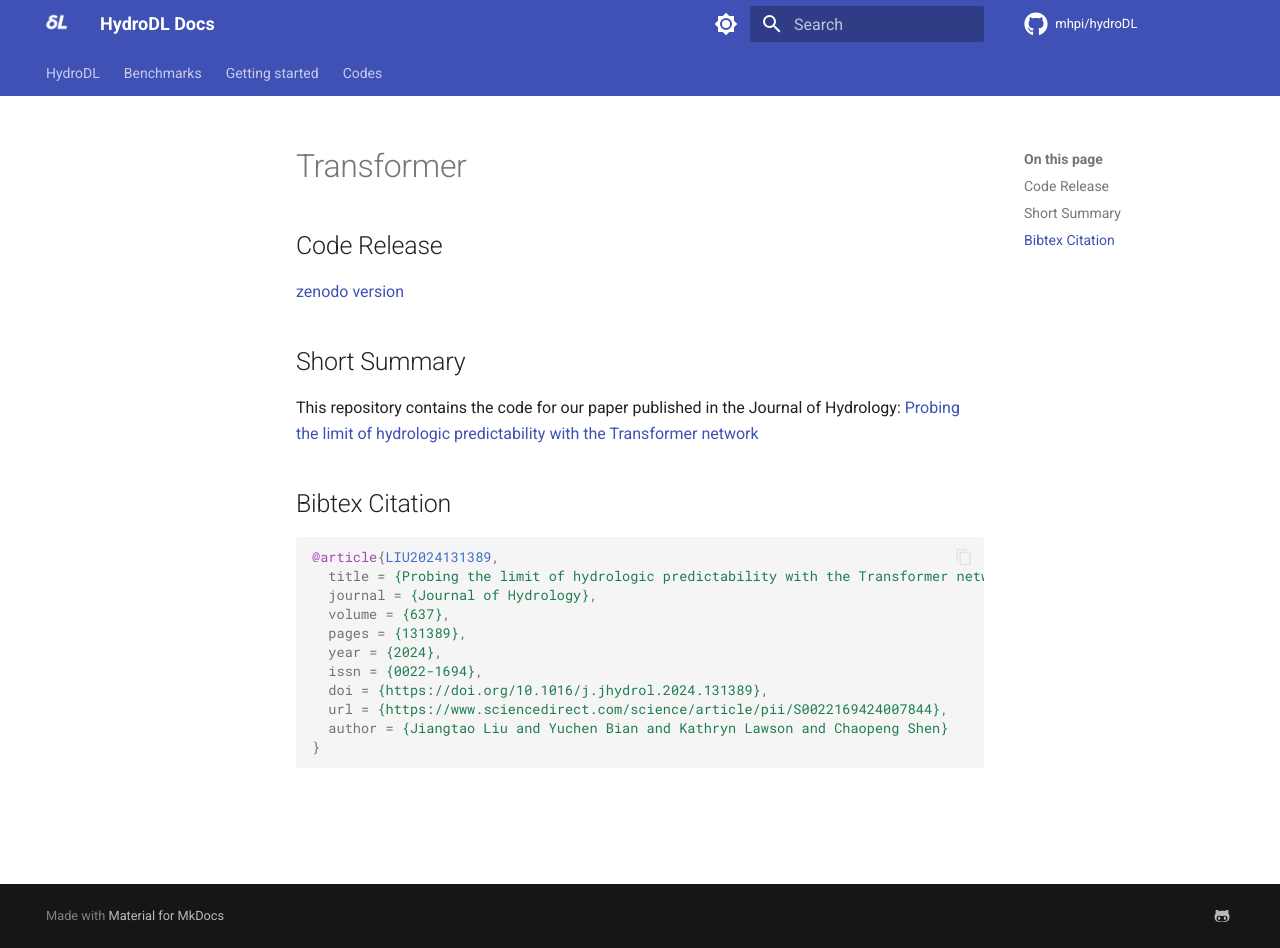
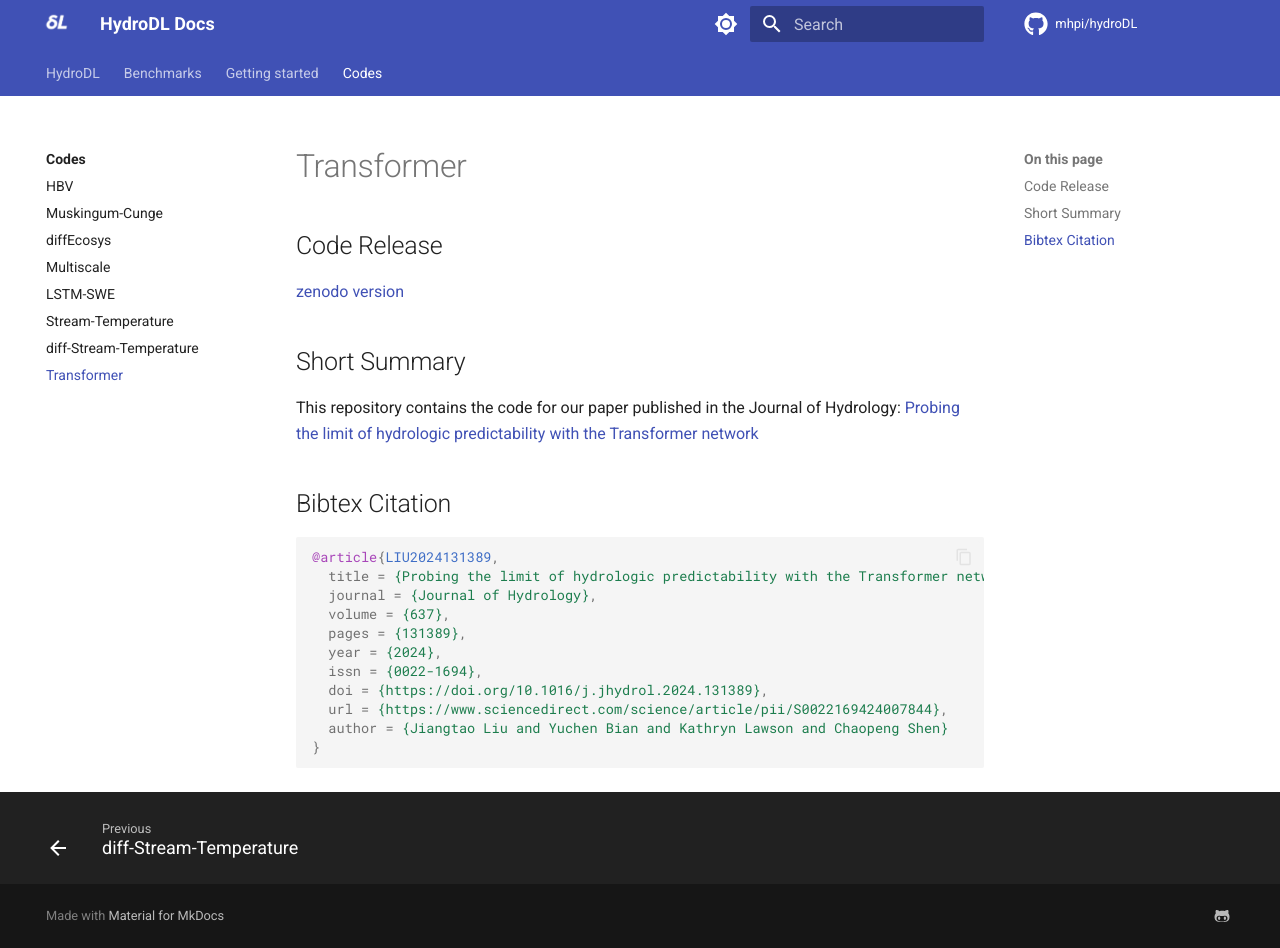
Before and after one commit to mhpi/mhpi.github.io, an MkDocs documentation site: the page built from docs/codes/liu_2024.md, in a window 1280 px wide and 948 px high. Built offline with MkDocs 1.6.1 and Material for MkDocs 9.7.7, drawn with Linux system fonts in a browser that asks for light colours; a script that is not in the unit is left out; comment, search, counter and statistics services are not loaded.

Commit message:
Update mkdocs.yml

```diff
--- a/mkdocs.yml
+++ b/mkdocs.yml
@@ -150,7 +150,7 @@ nav:
         - LSTM-SWE: codes/Song_SWE_2023.md
         - Stream-Temperature: codes/Rahmani_et_al_2021.md
         - diff-Stream-Temperature: codes/Rahmani_et_al_2023.md
-
+        - Transformer: codes/liu_2024.md
 
 extra_javascript:
   # - javascripts/plots.js
```
